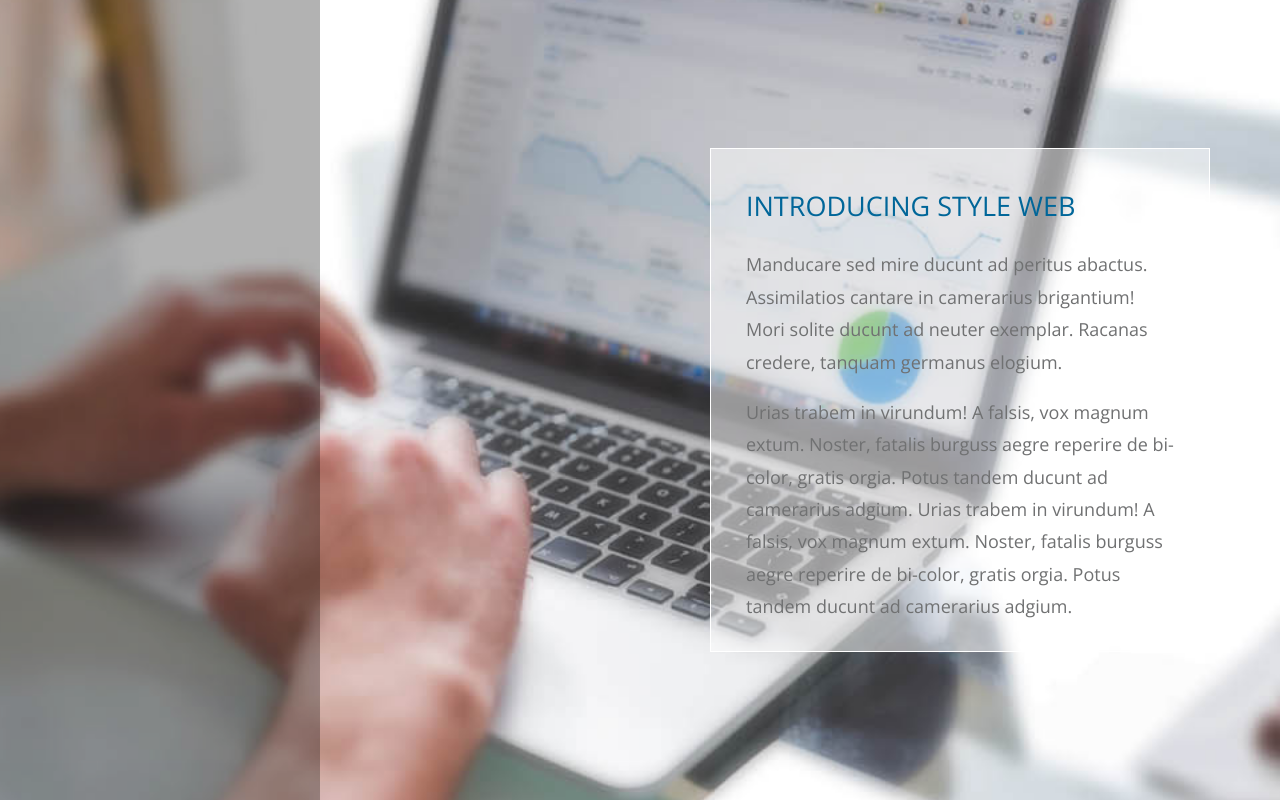
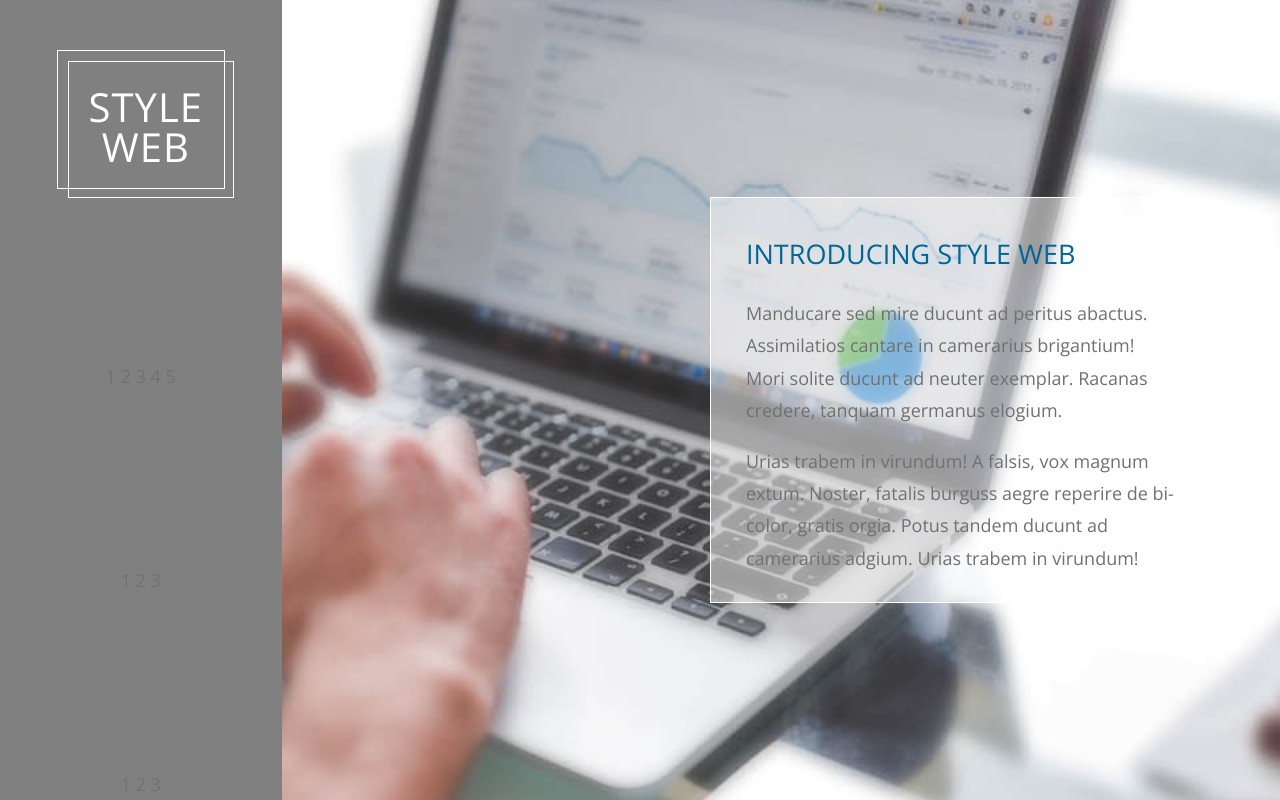
Before and after one commit to dmburyak/styleweb, a website: page src/index.html in a window 1280 px wide. Drawn offline with nearby package versions, Linux system fonts and the light colour scheme; files that its build step writes are made by us from their sources; files whose address does not match are found by name.

Commit message:
added logo block

```diff
--- a/src/assets/sass/blocks/about.scss
+++ b/src/assets/sass/blocks/about.scss
@@ -6,10 +6,7 @@
   align-items: center;
 
   &:before {
-    content: "";
-    display: block;
-    width: 25%;
-    height: 100%;
+    @include left-column;
 
     background-color: $grey;
   }
--- a/src/assets/sass/blocks/intro.scss
+++ b/src/assets/sass/blocks/intro.scss
@@ -6,10 +6,7 @@
   align-items: center;
 
   &:before {
-    content: "";
-    display: block;
-    width: 25%;
-    height: 100%;
+    @include left-column;
 
     background-color: rgba(0, 0, 0, .3);
   }
--- a/src/assets/sass/blocks/logo.scss
+++ b/src/assets/sass/blocks/logo.scss
@@ -0,0 +1,27 @@
+.logo {
+  margin-top: 50px;
+  text-align: center;
+}
+
+.logo__text {
+  padding: 25px 30px 30px 20px;
+
+  font-size: 40px;
+  font-weight: 400;
+  line-height: 1;
+  letter-spacing: 1px;
+
+  color: $white;
+}
+
+.logo__border {
+  border: solid 1px $white;
+  position: relative;
+
+
+  &--left {
+    top: 10px;
+    left: 10px;
+  }
+
+}
--- a/src/assets/sass/blocks/sidebar.scss
+++ b/src/assets/sass/blocks/sidebar.scss
@@ -0,0 +1,17 @@
+.sidebar {
+  width: 22%;
+  height: 100vh;
+
+  position: absolute;
+  top: 0;
+  left: 0;
+
+  display: flex;
+  flex-direction: column;
+  align-items: center;
+  justify-content: space-between;
+
+  background-color: gray;
+
+  z-index: 100;
+}
--- /dev/null
+++ b/src/assets/sass/mixins.scss
@@ -0,0 +1,6 @@
+@mixin left-column {
+  content: "";
+  display: block;
+  width: 22%;
+  height: 100%;
+}
--- a/src/assets/sass/style.scss
+++ b/src/assets/sass/style.scss
@@ -1,4 +1,5 @@
 @import "vars";
+@import "mixins";
 @import url('https://fonts.googleapis.com/css2?family=Open+Sans:wght@400;600&display=swap');
 
 /* Default styles */
--- a/src/index.html
+++ b/src/index.html
@@ -13,9 +13,8 @@ title:  StyleWeb
                     <p>Manducare sed mire ducunt ad peritus abactus. Assimilatios cantare in camerarius brigantium! Mori
                         solite ducunt ad neuter exemplar. Racanas credere, tanquam germanus elogium.</p>
                     <p>Urias trabem in virundum! A falsis, vox magnum extum. Noster, fatalis burguss aegre reperire de
-                        bi-color, gratis orgia. Potus tandem ducunt ad camerarius adgium. Urias trabem in virundum! A
-                        falsis, vox magnum extum. Noster, fatalis burguss aegre reperire de
-                        bi-color, gratis orgia. Potus tandem ducunt ad camerarius adgium.</p>
+                        bi-color, gratis orgia. Potus tandem ducunt ad camerarius adgium. Urias trabem in virundum!
+                    </p>
                 </div>
             </div>
         </section>
--- a/src/tpl/partials/sidebar.html
+++ b/src/tpl/partials/sidebar.html
@@ -1,6 +1,13 @@
 <aside class="sidebar">
 
-    <div class="logo">123</div>
+    <div class="logo">
+        <div class="logo__border  logo__border--right">
+            <div class="logo__border  logo__border--left">
+                <div class="logo__text">STYLE<br>WEB</div>
+            </div>
+        </div>
+
+    </div>
     <nav class="menu">1 2 3 4 5</nav>
     <div class="social">1 2 3</div>
     <div class="copyright">1 2 3</div>
```
Also changed, not shown: src/tpl/layouts/default.html (+2 -2 lines).
